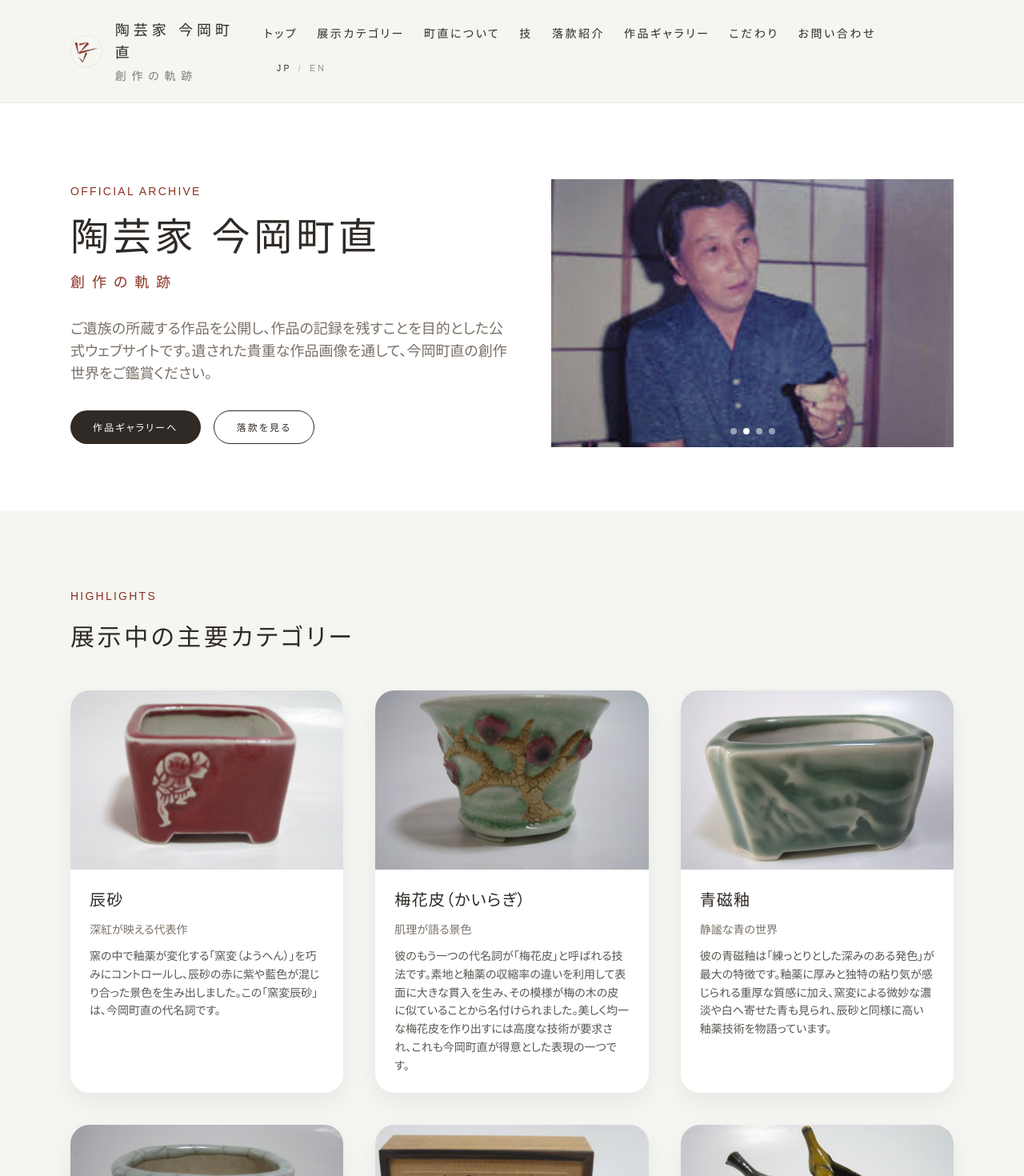
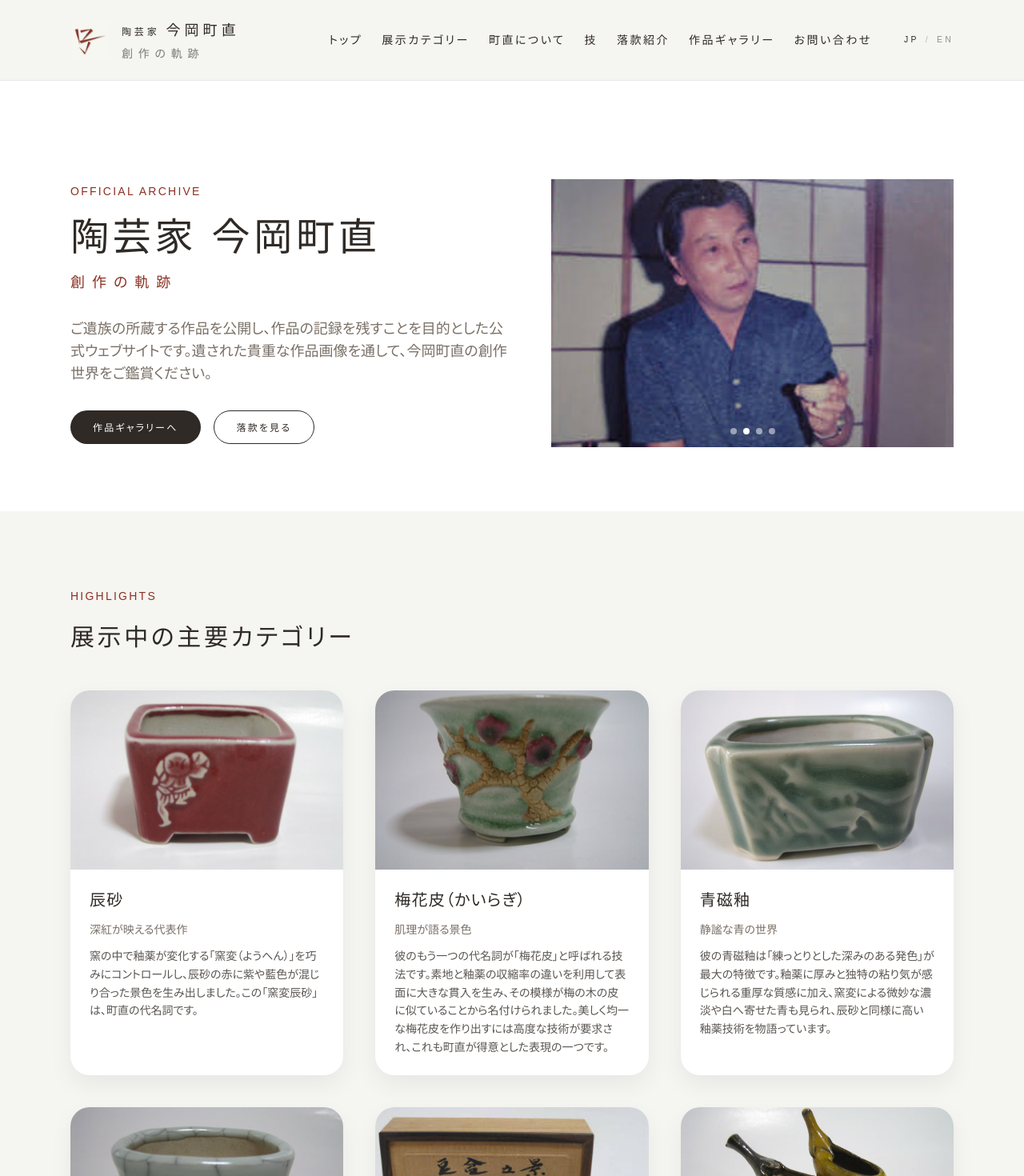
Before and after one commit to offdelta/imaokamachinao, a Next.js app: page / in a window 1280 px wide. Shown: the top 1470 px of the page at 80% size. Built offline with nearby package versions, Linux system fonts and the light colour scheme.

Commit message:
change favicon

```diff
--- /dev/null
+++ b/app/en/loading.tsx
@@ -0,0 +1,16 @@
+import Image from "next/image";
+
+export default function Loading() {
+  return (
+    <div className="flex min-h-screen flex-col items-center justify-center gap-6 bg-background text-primary">
+      <Image
+        src="/images/top/imaokamachinao-favicon.jpg"
+        alt="Machinao Imaoka standby image"
+        width={160}
+        height={160}
+        priority
+      />
+      <p className="font-serif text-sm tracking-[0.2em] uppercase">Loading…</p>
+    </div>
+  );
+}
--- a/app/layout.tsx
+++ b/app/layout.tsx
@@ -23,6 +23,14 @@ export const metadata: Metadata = {
   title: "陶芸家 今岡町直 創作の軌跡",
   description:
     "今岡町直の作品を高解像度で記録し、後世に受け渡す公式アーカイブサイト。",
+  icons: {
+    icon: [
+      {
+        url: "/images/top/imaokamachinao-favicon.jpg",
+        type: "image/jpeg",
+      },
+    ],
+  },
 };
 
 export default function RootLayout({
--- /dev/null
+++ b/app/loading.tsx
@@ -0,0 +1,16 @@
+import Image from "next/image";
+
+export default function Loading() {
+  return (
+    <div className="flex min-h-screen flex-col items-center justify-center gap-6 bg-background text-primary">
+      <Image
+        src="/images/top/imaokamachinao-favicon.jpg"
+        alt="今岡町直のスタンバイ画像"
+        width={160}
+        height={160}
+        priority
+      />
+      <p className="font-serif text-sm tracking-[0.2em]">読み込み中…</p>
+    </div>
+  );
+}
--- a/app/page.tsx
+++ b/app/page.tsx
@@ -51,7 +51,7 @@ export default function HomePage() {
                 href: "/gallery",
                 title: "辰砂",
                 meta: "深紅が映える代表作",
-                body: "窯の中で釉薬が変化する「窯変（ようへん）」を巧みにコントロールし、辰砂の赤に紫や藍色が混じり合った景色を生み出しました。この「窯変辰砂」は、今岡町直の代名詞です。",
+                body: "窯の中で釉薬が変化する「窯変（ようへん）」を巧みにコントロールし、辰砂の赤に紫や藍色が混じり合った景色を生み出しました。この「窯変辰砂」は、町直の代名詞です。",
                 image: "/images/辰砂踊りの図その1.jpg",
                 alt: "辰砂踊りの図その1",
               },
@@ -59,7 +59,7 @@ export default function HomePage() {
                 href: "/gallery",
                 title: "梅花皮（かいらぎ）",
                 meta: "肌理が語る景色",
-                body: "彼のもう一つの代名詞が「梅花皮」と呼ばれる技法です。素地と釉薬の収縮率の違いを利用して表面に大きな貫入を生み、その模様が梅の木の皮に似ていることから名付けられました。美しく均一な梅花皮を作り出すには高度な技術が要求され、これも今岡町直が得意とした表現の一つです。",
+                body: "彼のもう一つの代名詞が「梅花皮」と呼ばれる技法です。素地と釉薬の収縮率の違いを利用して表面に大きな貫入を生み、その模様が梅の木の皮に似ていることから名付けられました。美しく均一な梅花皮を作り出すには高度な技術が要求され、これも町直が得意とした表現の一つです。",
                 image: "/images/梅の木.jpg",
                 alt: "梅の木",
               },
@@ -91,7 +91,7 @@ export default function HomePage() {
                 href: "/gallery",
                 title: "その他",
                 meta: "多彩な作品群",
-                body: "金飛ばし、火襷（ひだすき）、銅置、釉裏紅乱斑模様など、今岡町直の独創的な作品群は、伝統技法に独自のアレンジを加えた点に特徴があります。釉薬の化学変化を計算し尽くして再現する技法や、伝統技法を基に独自の感性で斑点を飛ばす技術から、彼の芸術性の高さが伺えます。",
+                body: "金飛ばし、火襷（ひだすき）、銅置、釉裏紅乱斑模様など、町直の独創的な作品群は、伝統技法に独自のアレンジを加えた点に特徴があります。釉薬の化学変化を計算し尽くして再現する技法や、伝統技法を基に独自の感性で斑点を飛ばす技術から、彼の芸術性の高さが伺えます。",
                 image: "/images/茄子型極小鉢.jpg",
                 alt: "茄子型極小鉢",
               },
--- a/components/Header.tsx
+++ b/components/Header.tsx
@@ -21,7 +21,6 @@ const baseLinks: BaseLink[] = [
   { path: "/#legacy", label: { ja: "技", en: "Legacy" } },
   { path: "/#seal", label: { ja: "落款紹介", en: "Seals" } },
   { path: "/gallery", label: { ja: "作品ギャラリー", en: "Gallery" } },
-  { path: "/#features", label: { ja: "こだわり", en: "Features" } },
   { path: "/contact", label: { ja: "お問い合わせ", en: "Contact" } },
 ];
 
@@ -44,27 +43,38 @@ export function Header() {
   const normalizedPath = isEnglish ? pathname.replace(/^\/en/, "") || "/" : pathname;
   const japanesePath = isEnglish ? normalizedPath || "/" : pathname;
   const englishPath = isEnglish ? pathname : normalizedPath === "/" ? "/en" : `/en${normalizedPath}`;
+  const roleLabel = isEnglish ? "CERAMIC ARTIST" : "陶芸家";
+  const nameLabel = isEnglish ? "Machinao Imaoka" : "今岡町直";
+  const taglineLabel = isEnglish ? "Creative Legacy" : "創作の軌跡";
+  const nameWrapperClass = isEnglish
+    ? "flex flex-col items-start gap-1"
+    : "flex items-baseline gap-2 whitespace-nowrap";
 
   return (
     <header className="fixed inset-x-0 top-0 z-50 border-b border-black/5 bg-background/95 backdrop-blur">
       <div className="mx-auto flex max-w-6xl flex-col gap-4 px-6 py-6 md:flex-row md:items-center md:justify-between">
-        <Link href={isEnglish ? "/en" : "/"} className="flex items-center gap-4">
-          <span className="relative h-10 w-10 overflow-hidden rounded-full border border-black/10 bg-white">
+        <Link href={isEnglish ? "/en" : "/"} className="flex flex-nowrap items-center gap-4">
+          <span className="relative h-12 w-12 overflow-hidden">
             <Image
               src="/images/top/imaokamachinao-favicon.jpg"
               alt="Machinao Imaoka favicon"
               fill
-              sizes="40px"
+              sizes="48px"
               className="object-cover"
               priority
             />
           </span>
           <span className="font-serif text-xs tracking-[0.2em] leading-none md:text-sm">
-            <span className="block text-base tracking-[0.28em] md:text-lg">
-              陶芸家 今岡町直
+            <span className={nameWrapperClass}>
+              <span className={`text-[0.65rem] tracking-[0.32em] md:text-xs ${isEnglish ? "uppercase" : ""}`}>
+                {roleLabel}
+              </span>
+              <span className="text-base tracking-[0.28em] md:text-lg">
+                {nameLabel}
+              </span>
             </span>
             <span className="mt-1 block font-sans text-[0.75rem] uppercase tracking-[0.48em] text-primary/60 md:text-sm">
-              創作の軌跡
+              {taglineLabel}
             </span>
           </span>
         </Link>
```
